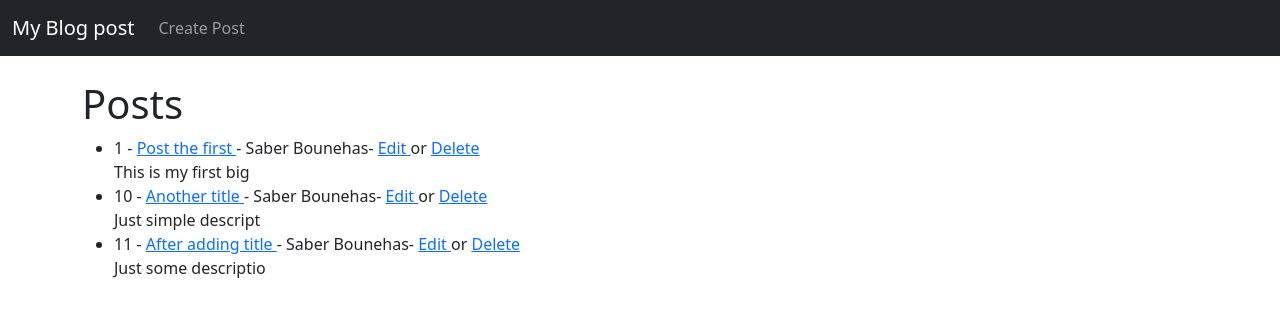
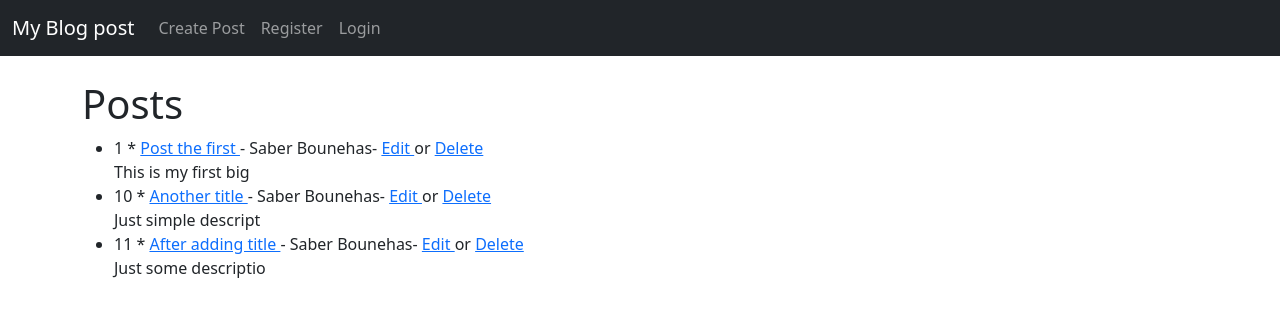
Before and after one commit to SaberHardy/blog_project, a Django app: page / in a window 1280 px wide. Shown: the top 317 px of the page. Run offline with Django 4.2, Linux system fonts and the light colour scheme; data comes from the database, SQL or seed files in the repository.

Commit message:
Create login and registration templates

```diff
--- a/ablog/settings.py
+++ b/ablog/settings.py
@@ -37,7 +37,9 @@ INSTALLED_APPS = [
     'django.contrib.sessions',
     'django.contrib.messages',
     'django.contrib.staticfiles',
+    # new Apps
     'blogapp',
+    'members',
 ]
 
 MIDDLEWARE = [
@@ -131,3 +133,6 @@ STATICFILES_DIRS = (
 
 MEDIA_URL = 'media/'
 MEDIA_ROOT = os.path.join(BASE_DIR, 'media')
+
+LOGIN_REDIRECT_URL = 'home'
+LOGOUT_REDIRECT_URL = 'home'
--- a/ablog/urls.py
+++ b/ablog/urls.py
@@ -3,5 +3,8 @@ from django.urls import path, include
 
 urlpatterns = [
     path('', include('blogapp.urls')),
+    path('members/', include('members.urls')),
+    path('members/', include('django.contrib.auth.urls')),
+
     path('admin/', admin.site.urls),
 ]
--- a/templates/blogapp/base.html
+++ b/templates/blogapp/base.html
@@ -28,6 +28,18 @@
                         Create Post
                     </a>
                 </li>
+
+                <li class="nav-item">
+                    <a class="nav-link" href="{% url 'register' %}">
+                        Register
+                    </a>
+                </li>
+
+                <li class="nav-item">
+                    <a class="nav-link" href="{% url 'login' %}">
+                        Login
+                    </a>
+                </li>
             </ul>
         </div>
     </div>
--- a/templates/blogapp/home.html
+++ b/templates/blogapp/home.html
@@ -6,7 +6,7 @@
 <ul>
     {% for post in object_list %}
         <li>
-            {{ post.id }} - <a href="{% url 'article-detail' post.pk %}">
+            {{ post.id }} * <a href="{% url 'article-detail' post.pk %}">
                 {{ post.title|capfirst }}
             </a> - {{ post.author.first_name }}
             {{ post.author.last_name }}-
```
Also changed, not shown: db.sqlite3, 1 other file.
